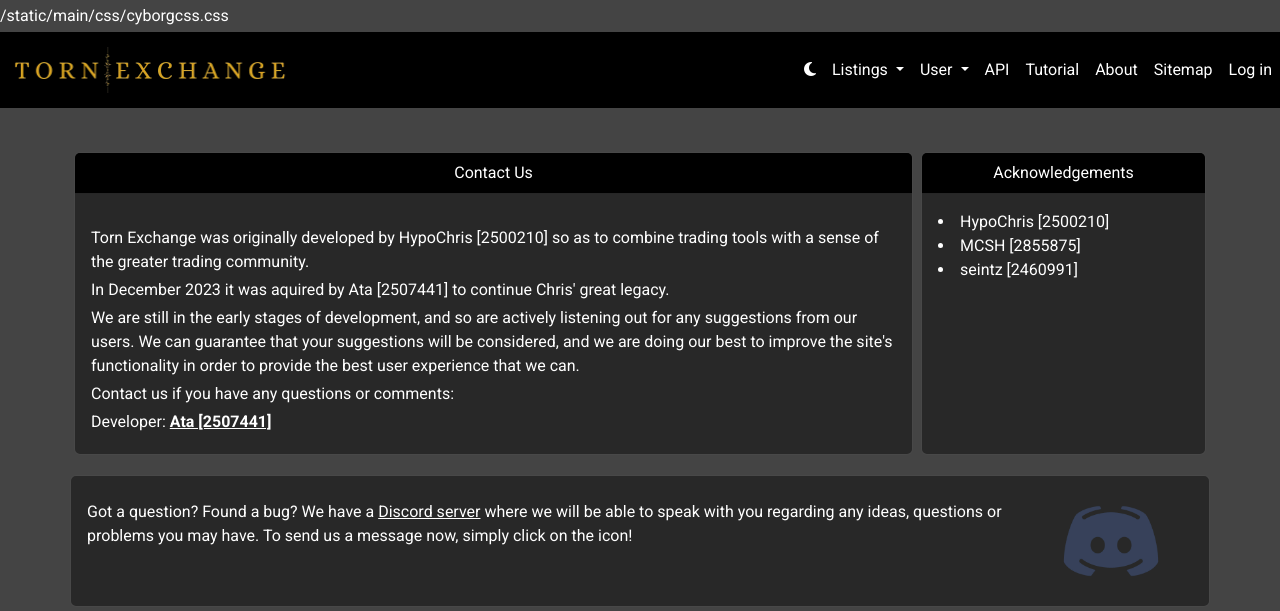
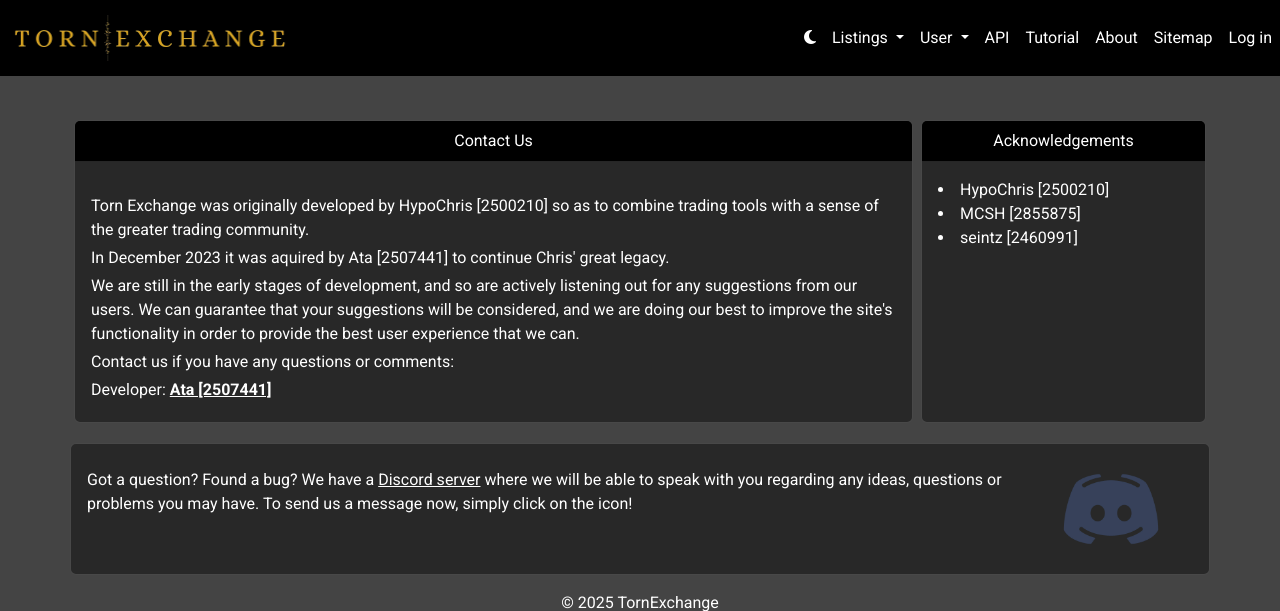
Before and after one commit to torn-exchange/web, a Django app: page /about/ in a window 1280 px wide. Shown: the top 611 px of the page. Run offline with Django 3.2, Linux system fonts and the light colour scheme; some libraries are stand-ins or nearby versions; some web fonts are replaced.

Commit message:
Removed debug

```diff
--- a/main/templates/main/base.html
+++ b/main/templates/main/base.html
@@ -91,8 +91,6 @@
 </head>
 
 <body>
-<p>{{ STATIC_URL }}</p>
-<p>{% static 'main/css/cyborgcss.css' %}</p>
   <!-- Optional JavaScript -->
   <!-- jQuery first, then Popper.js, then Bootstrap JS -->
   <script src="https://code.jquery.com/jquery-3.5.1.min.js"
```
